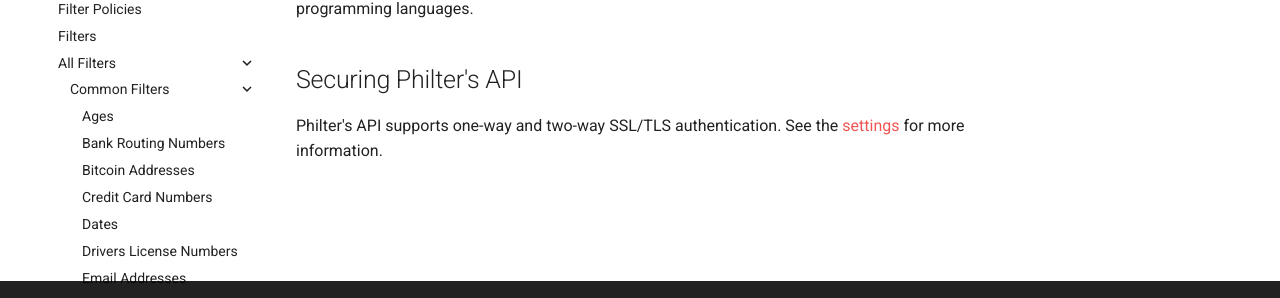
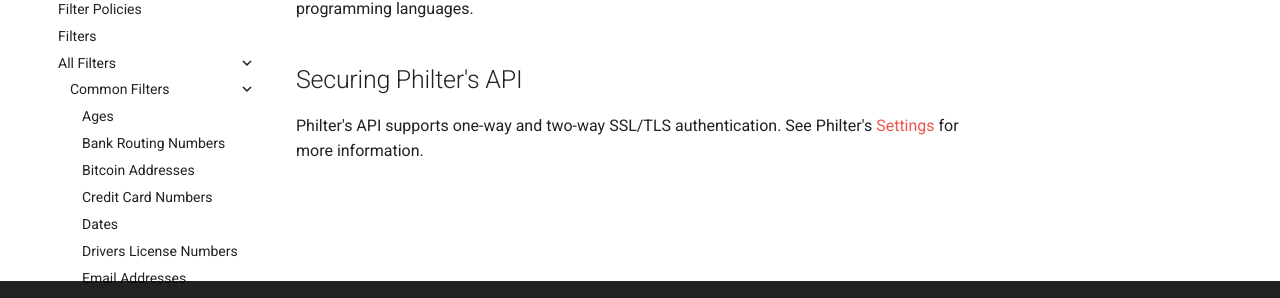
Before and after one commit to philterd/philter, an MkDocs documentation site: the page built from docs/docs/api_and_sdks/api.md, in a window 1280 px wide. Shown: the part 462-760 px from the top of the page. Built offline with MkDocs 1.6.1 and Material for MkDocs 9.7.7, drawn with Linux system fonts in a browser that asks for light colours; comment, search, counter and statistics services are not loaded.

```diff
--- a/docs/docs/api_and_sdks/api.md
+++ b/docs/docs/api_and_sdks/api.md
@@ -10,4 +10,4 @@ The Philter [SDKs](sdks.md) provide convenient methods for using Philter's API m
 
 ## Securing Philter's API
 
-Philter's API supports one-way and two-way SSL/TLS authentication. See the [settings](../settings.md) for more information.
+Philter's API supports one-way and two-way SSL/TLS authentication. See Philter's [Settings](../settings.md) for more information.
--- a/pom.xml
+++ b/pom.xml
@@ -93,7 +93,7 @@
         <junit.version>4.13.2</junit.version>
         <micrometer.version>1.13.3</micrometer.version>
         <mockito.version>1.10.19</mockito.version>
-        <phileas.version>2.8.0</phileas.version>
+        <phileas.version>2.9.0-SNAPSHOT</phileas.version>
         <philter.sdk.version>1.4.0</philter.sdk.version>
         <spring.boot.version>3.3.1</spring.boot.version>
         <spring.version>6.1.10</spring.version>
```
Also changed, not shown: docs/docs/other_features/consistent_anonymization.md (+1 -1 lines), docs/docs/policies/filters/common_filters/iban-codes.md (+9 -9 lines), 1 other file.
